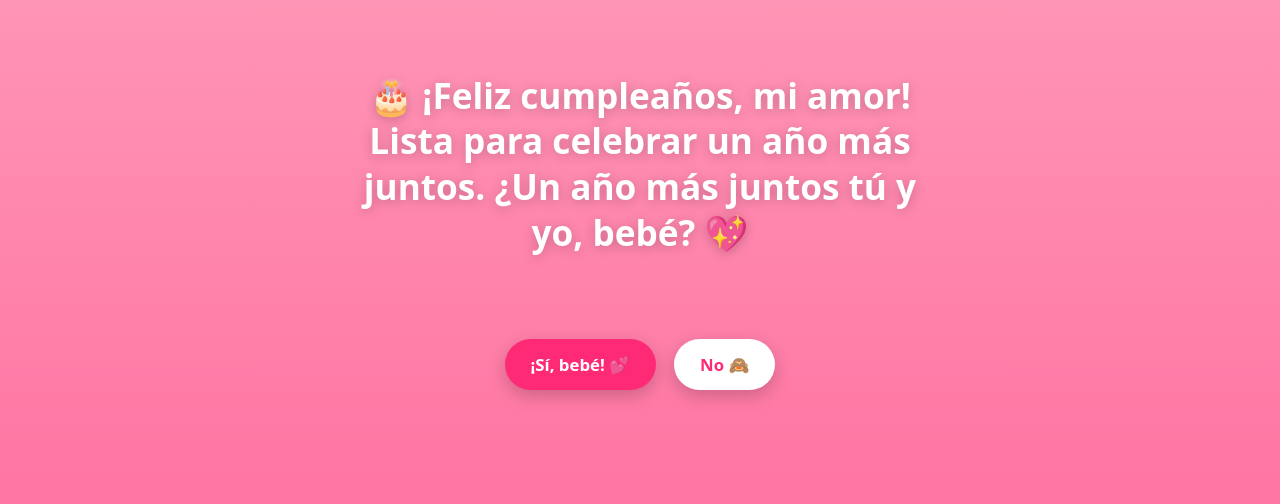
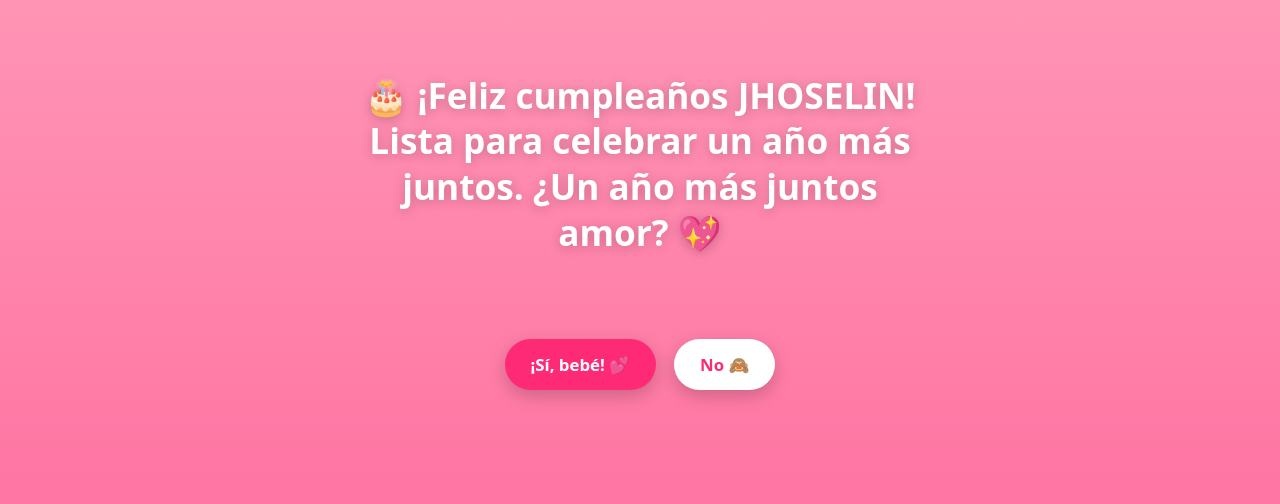
Before and after one commit to ronalpardo764-spec/feliz_cunplea-os_amor, a plain HTML site: page index.html in a window 1280 px wide. Shown: the part 144-648 px from the top of the page. Drawn offline with Linux system fonts and the light colour scheme.

Commit message:
Update birthday message for JHOSELIN

```diff
--- a/index.html
+++ b/index.html
@@ -375,7 +375,7 @@
 
   <!-- 1. Pregunta de cumpleaños -->
   <section id="pantalla-inicio">
-    <h1>🎂 ¡Feliz cumpleaños, mi amor! Lista para celebrar un año más juntos. ¿Un año más juntos tú y yo, bebé? 💖</h1>
+    <h1>🎂 ¡Feliz cumpleaños JHOSELIN! Lista para celebrar un año más juntos. ¿Un año más juntos amor? 💖</h1>
     <div class="zona-botones">
       <button id="btn-si">¡Sí, bebé! 💕</button>
       <button id="btn-no">No 🙈</button>
```
